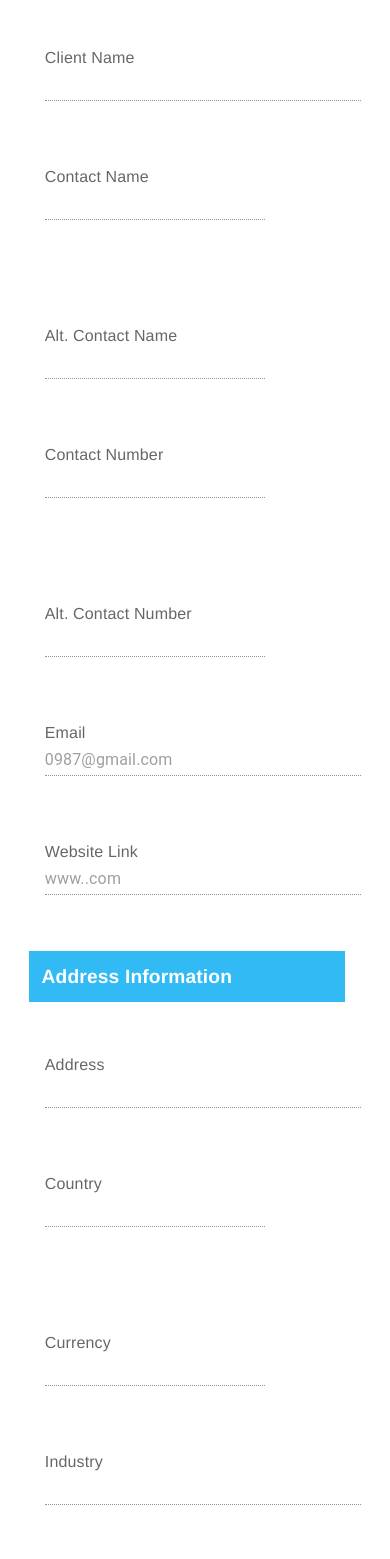
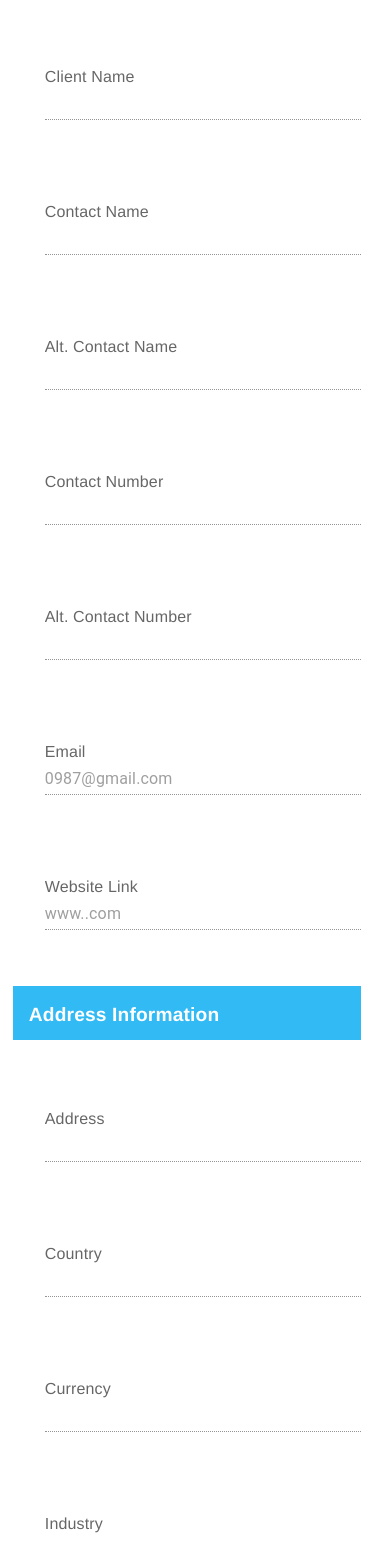
Before and after one commit to pushpak1308/Scrunity_Global, a React (Create React App) app in the folder scrutinyglobal/: page /client/1 in a window 390 px wide. Shown: the part 240-1799 px from the top of the page. Built offline with nearby package versions, Linux system fonts and the light colour scheme.

Commit message:
responsive detail pages

```diff
--- a/scrutinyglobal/src/Screens/SuperAdmin/Client/ClientDetail.js
+++ b/scrutinyglobal/src/Screens/SuperAdmin/Client/ClientDetail.js
@@ -1,9 +1,14 @@
 import React, { useState } from "react";
-// import { useParams } from "react-router-dom";
 import Layout from "../Layout";
 import { useSelector } from "react-redux";
 import EditIcon from "@mui/icons-material/Edit";
-import { Grid, Switch, Typography } from "@mui/material";
+import {
+  Grid,
+  Switch,
+  Typography,
+  useMediaQuery,
+  useTheme,
+} from "@mui/material";
 import LabelValueCard from "../../../Components/LabelValueCard/Index";
 import { selectedRow } from "../../../Store/Slice/rowSelectionSlice";
 
@@ -13,7 +18,8 @@ const ClientDetail = () => {
     dataArray[0]?.status ? dataArray[0]?.status : false
   );
   const [isEditable, setIsEditable] = useState(false);
-  // const { id } = useParams();
+  const theme = useTheme();
+  const isMobile = useMediaQuery(theme.breakpoints.down("sm"));
 
   const handleEditClick = () => {
     setIsEditable(!isEditable);
@@ -24,8 +30,8 @@ const ClientDetail = () => {
   };
 
   const content = (
-    <Grid container className="client-detail-grid">
-      <Grid item md={11.5} textAlign="right">
+    <Grid container className="client-detail-grid" spacing={2}>
+      <Grid item xs={12} md={11.5} textAlign="right">
         <EditIcon
           color="primary"
           fontSize="large"
@@ -33,28 +39,32 @@ const ClientDetail = () => {
           onClick={handleEditClick}
         />
       </Grid>
-      <Grid item className="section-heading">
+      <Grid item xs={12} className="section-heading">
         Contact Information
       </Grid>
-      <Grid item container md={10}>
-        <Grid item container md={8}>
-          <Grid item className="one-in-a-row">
+      <Grid item container xs={12} md={10} spacing={2}>
+        <Grid
+          item
+          container
+          xs={12}
+          md={8}
+          className={isMobile ? "" : "one-in-a-row"}
+        >
           <LabelValueCard
             label={"Client Name"}
             value={dataArray[0]?.clientName ? dataArray[0]?.clientName : ""}
             disabled={!isEditable}
           />
         </Grid>
-        </Grid>
-        <Grid item container spacing={5}>
-          <Grid item md={6}>
+        <Grid item container spacing={2}>
+          <Grid item xs={12} md={6}>
             <LabelValueCard
               label="Contact Name"
               value={dataArray[0]?.contactName ? dataArray[0]?.contactName : ""}
               disabled={!isEditable}
             />
           </Grid>
-          <Grid item md={6}>
+          <Grid item xs={12} md={6}>
             <LabelValueCard
               label="Alt. Contact Name"
               value={
@@ -64,8 +74,8 @@ const ClientDetail = () => {
             />
           </Grid>
         </Grid>
-        <Grid item container spacing={5}>
-          <Grid item md={6}>
+        <Grid item container spacing={2}>
+          <Grid item xs={12} md={6}>
             <LabelValueCard
               label="Contact Number"
               value={
@@ -74,7 +84,7 @@ const ClientDetail = () => {
               disabled={!isEditable}
             />
           </Grid>
-          <Grid item md={6}>
+          <Grid item xs={12} md={6}>
             <LabelValueCard
               label="Alt. Contact Number"
               value={
@@ -86,53 +96,62 @@ const ClientDetail = () => {
             />
           </Grid>
         </Grid>
-        <Grid item container md={8}>
-          <Grid item className="one-in-a-row">
+        <Grid
+          item
+          container
+          xs={12}
+          md={8}
+          className={isMobile ? "" : "one-in-a-row"}
+        >
           <LabelValueCard
             label={"Email"}
-              value={
-                dataArray[0]?.email ? dataArray[0]?.email : "0987@gmail.com"
-              }
+            value={dataArray[0]?.email ? dataArray[0]?.email : "0987@gmail.com"}
             disabled={!isEditable}
           />
         </Grid>
-
-          <Grid item className="one-in-a-row">
+        <Grid
+          item
+          container
+          xs={12}
+          md={8}
+          className={isMobile ? "" : "one-in-a-row"}
+        >
           <LabelValueCard
             label={"Website Link"}
             value={
-                dataArray[0]?.websiteLink
-                  ? dataArray[0]?.websiteLink
-                  : "www..com"
+              dataArray[0]?.websiteLink ? dataArray[0]?.websiteLink : "www..com"
             }
             disabled={!isEditable}
           />
         </Grid>
       </Grid>
-      </Grid>
 
-      <Grid item className="section-heading">
+      <Grid item xs={12} className="section-heading">
         Address Information
       </Grid>
-      <Grid item container md={10}>
-        <Grid item container md={8}>
-          <Grid item className="one-in-a-row">
+      <Grid item container xs={12} md={10} spacing={2}>
+        <Grid
+          item
+          container
+          xs={12}
+          md={8}
+          className={isMobile ? "" : "one-in-a-row"}
+        >
           <LabelValueCard
             label={"Address"}
             value={dataArray[0]?.address ? dataArray[0]?.address : ""}
             disabled={!isEditable}
           />
         </Grid>
-        </Grid>
-        <Grid item container spacing={5}>
-          <Grid item md={6}>
+        <Grid item container spacing={2}>
+          <Grid item xs={12} md={6}>
             <LabelValueCard
               label="Country"
               value={dataArray[0]?.country ? dataArray[0]?.country : ""}
               disabled={!isEditable}
             />
           </Grid>
-          <Grid item md={6}>
+          <Grid item xs={12} md={6}>
             <LabelValueCard
               label="Currency"
               value={dataArray[0]?.currency ? dataArray[0]?.currency : ""}
@@ -140,8 +159,13 @@ const ClientDetail = () => {
             />
           </Grid>
         </Grid>
-        <Grid item container md={8}>
-          <Grid item className="one-in-a-row">
+        <Grid
+          item
+          container
+          xs={12}
+          md={8}
+          className={isMobile ? "" : "one-in-a-row"}
+        >
           <LabelValueCard
             label={"Industry"}
             value={dataArray[0]?.industry ? dataArray[0]?.industry : ""}
@@ -149,9 +173,8 @@ const ClientDetail = () => {
           />
         </Grid>
       </Grid>
-      </Grid>
 
-      <Grid item className="section-heading">
+      <Grid item xs={12} className="section-heading">
         Status
       </Grid>
       <Grid
@@ -159,6 +182,7 @@ const ClientDetail = () => {
         container
         className="active-inactive-grid"
         alignItems="flex-start"
+        spacing={2}
       >
         <Grid item>
           <Switch
--- a/scrutinyglobal/src/Screens/SuperAdmin/Invoice.js
+++ b/scrutinyglobal/src/Screens/SuperAdmin/Invoice.js
@@ -1,5 +1,5 @@
 import React, { useState } from "react";
-import { Grid, Paper } from "@mui/material";
+import { Grid, Paper, useMediaQuery } from "@mui/material";
 import InvoiceImage from "./../../Images/Invoice/InvoiceImage.svg";
 import "./Style.css";
 import { MuiDropDown } from "../../MuiComponents/MuiDropDown/Index";
@@ -18,53 +18,39 @@ const Invoice = () => {
   const [costPerSurvey, setCostPerSurvey] = useState("");
   const [show, setShow] = useState(false);
 
-  const onChangeVendor = (e) => {
-    setVendor(e.target.value);
-  };
-  const onChangeProject = (e) => {
-    setProject(e.target.value);
-  };
-  const onChangeCountry = (e) => {
-    setCountry(e.target.value);
-  };
-  const onChangeCurrency = (e) => {
-    setCurrency(e.target.value);
-  };
-  const onChangeDate = (e) => {
-    setDate(e.target.value);
-  };
-  const onChangeSuccessfulSurveys = (e) => {
-    setSuccessfulSurveys(e.target.value);
-  };
-  const onChangeCostPerSurvey = (e) => {
-    setCostPerSurvey(e.target.value);
-  };
+  const isMobile = useMediaQuery("(max-width:600px)");
 
-  const handleSubmit = () => {
+  const onChangeVendor = (e) => setVendor(e.target.value);
+  const onChangeProject = (e) => setProject(e.target.value);
+  const onChangeCountry = (e) => setCountry(e.target.value);
+  const onChangeCurrency = (e) => setCurrency(e.target.value);
+  const onChangeDate = (e) => setDate(e.target.value);
+  const onChangeSuccessfulSurveys = (e) => setSuccessfulSurveys(e.target.value);
+  const onChangeCostPerSurvey = (e) => setCostPerSurvey(e.target.value);
+
+  const handleSubmit = (e) => {
+    e.preventDefault();
     setShow(true);
   };
 
-  const handleClose = () => {
-    setShow(false);
-  };
+  const handleClose = () => setShow(false);
 
   const content = (
-    <>
     <Grid container className="dashboard-container">
       <Grid
-          className="sub-container"
         container
+        className={isMobile ? "" : "sub-container"}
         justifyContent="space-between"
         alignItems="center"
       >
         <Grid item xs={12} md={5}>
-            <Paper elevation={2} className="invoice-form">
+          <Paper elevation={isMobile ? 0 : 2} className="invoice-form">
             <form onSubmit={handleSubmit}>
               <Grid item xs={12} className="addPadding">
                 <MuiDropDown
                   value={vendor}
                   onChange={onChangeVendor}
-                    options={["client 1", "client 2", "client 3"]} // Example options
+                  options={["client 1", "client 2", "client 3"]}
                   label="Vendor"
                   className="forRegister"
                 />
@@ -73,7 +59,7 @@ const Invoice = () => {
                 <MuiDropDown
                   value={project}
                   onChange={onChangeProject}
-                    options={["project 1", "project 2", "project 3"]} // Example options
+                  options={["project 1", "project 2", "project 3"]}
                   label="Project"
                   className="forRegister"
                 />
@@ -83,7 +69,7 @@ const Invoice = () => {
                   type="date"
                   value={date}
                   label="Select Date"
-                    placeholder={"01-02-2001"}
+                  placeholder="01-02-2001"
                   onChange={onChangeDate}
                   className="forRegister"
                 />
@@ -106,13 +92,6 @@ const Invoice = () => {
                     onChange={onChangeCurrency}
                     className="forRegister"
                   />
-                    {/* <MuiDropDown
-                      value={currency}
-                      onChange={onChangeCurrency}
-                      options={["currency 1", "currency 2", "currency 3"]} // Example options
-                      label="Currency"
-                      className="forRegister"
-                    /> */}
                 </Grid>
               </Grid>
               <Grid container spacing={3} className="addPadding">
@@ -138,7 +117,6 @@ const Invoice = () => {
                   />
                 </Grid>
               </Grid>
-              </form>
               <Grid
                 container
                 justifyContent="space-evenly"
@@ -147,25 +125,26 @@ const Invoice = () => {
               >
                 <Grid item>
                   <MuiContainedButton
-                    buttonText={"Generate Invoice"}
-                    onClickFunction={handleSubmit}
+                    buttonText="Generate Invoice"
                     type="submit"
                   />
                 </Grid>
                 <Grid item>
                   <MuiContainedButton
-                    buttonText={"Generate PO"}
+                    buttonText="Generate PO"
                     onClickFunction={handleSubmit}
                     type="button"
                   />
                 </Grid>
               </Grid>
+            </form>
           </Paper>
         </Grid>
-          <Grid item xs={12} md={6}>
+        {!isMobile && (
+          <Grid item md={6}>
             <img src={InvoiceImage} alt="invoice" className="invoiceImage" />
           </Grid>
-        </Grid>
+        )}
       </Grid>
       <InvoiceModal
         show={show}
@@ -174,7 +153,7 @@ const Invoice = () => {
         costPerSurvey={costPerSurvey}
         successfulSurveys={successfulSurveys}
       />
-    </>
+    </Grid>
   );
 
   return <Layout content={content} navbarHeading="SALES MODULE" />;
--- a/scrutinyglobal/src/Screens/SuperAdmin/Project/ProjectDetails.js
+++ b/scrutinyglobal/src/Screens/SuperAdmin/Project/ProjectDetails.js
@@ -1,7 +1,7 @@
 import React, { useState } from "react";
 import EditIcon from "@mui/icons-material/Edit";
 import Layout from "../Layout";
-import { Grid, Typography } from "@mui/material";
+import { Grid, Typography, useMediaQuery, useTheme } from "@mui/material";
 import LabelValueCard from "../../../Components/LabelValueCard/Index";
 import "../Client/Style.css";
 import { useSelector } from "react-redux";
@@ -10,7 +10,6 @@ import { selectedRow } from "../../../Store/Slice/rowSelectionSlice";
 const ProjectDetail = () => {
   const dataArray = useSelector(selectedRow);
   const [isEditable, setIsEditable] = useState(false);
-  // const { id } = useParams();
 
   const handleEditClick = () => {
     setIsEditable(!isEditable);
@@ -26,12 +25,28 @@ const ProjectDetail = () => {
       quotafullURL: "exampleURL.com",
       costPerSurvey: "45",
     },
-    // Add more vendors as needed
+    {
+      vendorName: "Vendor Name",
+      successURL: "exampleURL.com",
+      terminateURL: "exampleURL.com",
+      quotafullURL: "exampleURL.com",
+      costPerSurvey: "45",
+    },
+    {
+      vendorName: "Vendor Name",
+      successURL: "exampleURL.com",
+      terminateURL: "exampleURL.com",
+      quotafullURL: "exampleURL.com",
+      costPerSurvey: "45",
+    },
   ];
 
+  const theme = useTheme();
+  const isMobile = useMediaQuery(theme.breakpoints.down("sm"));
+
   const content = (
-    <Grid container className="client-detail-grid">
-      <Grid item md={11.5} textAlign="right">
+    <Grid container className="client-detail-grid" spacing={2}>
+      <Grid item xs={12} md={11.5} textAlign="right">
         <EditIcon
           color="primary"
           fontSize="large"
@@ -39,12 +54,12 @@ const ProjectDetail = () => {
           onClick={handleEditClick}
         />
       </Grid>
-      <Grid item className="section-heading">
+      <Grid item xs={12} className="section-heading">
         Project & Client Information
       </Grid>
-      <Grid item container md={10}>
-        <Grid item container md={8}>
-          <Grid item className="one-in-a-row">
+      <Grid item container xs={12} md={10} spacing={2}>
+        <Grid item xs={12} md={8}>
+          <Grid item xs={12} className={isMobile ? "" : "one-in-a-row"}>
             <LabelValueCard
               label={"Project Name"}
               disabled={!isEditable}
@@ -53,7 +68,7 @@ const ProjectDetail = () => {
               }
             />
           </Grid>
-          <Grid item className="one-in-a-row">
+          <Grid item xs={12} className={isMobile ? "" : "one-in-a-row"}>
             <LabelValueCard
               label={"Client Name"}
               value={dataArray[0]?.clientName ? dataArray[0]?.clientName : ""}
@@ -61,15 +76,15 @@ const ProjectDetail = () => {
             />
           </Grid>
         </Grid>
-        <Grid item container spacing={5}>
-          <Grid item md={6}>
+        <Grid item container xs={12} spacing={2}>
+          <Grid item xs={12} md={6}>
             <LabelValueCard
               label="Contact Number"
               value={dataArray[0]?.number ? dataArray[0]?.number : ""}
               disabled={!isEditable}
             />
           </Grid>
-          <Grid item md={6}>
+          <Grid item xs={12} md={6}>
             <LabelValueCard
               label="Alt. Contact Number"
               value={
@@ -81,8 +96,8 @@ const ProjectDetail = () => {
             />
           </Grid>
         </Grid>
-        <Grid item container spacing={5}>
-          <Grid item md={6}>
+        <Grid item container xs={12} spacing={2}>
+          <Grid item xs={12} md={6}>
             <LabelValueCard
               label="Start Date"
               value={
@@ -93,7 +108,7 @@ const ProjectDetail = () => {
               disabled={!isEditable}
             />
           </Grid>
-          <Grid item md={6}>
+          <Grid item xs={12} md={6}>
             <LabelValueCard
               label="End Date"
               value={
@@ -105,8 +120,8 @@ const ProjectDetail = () => {
             />
           </Grid>
         </Grid>
-        <Grid item container spacing={5}>
-          <Grid item md={6}>
+        <Grid item container xs={12} spacing={2}>
+          <Grid item xs={12} md={6}>
             <LabelValueCard
               label="Project Head"
               value={
@@ -117,7 +132,7 @@ const ProjectDetail = () => {
               disabled={!isEditable}
             />
           </Grid>
-          <Grid item md={6}>
+          <Grid item xs={12} md={6}>
             <LabelValueCard
               label="Pre Sales SPOC"
               value={
@@ -127,8 +142,8 @@ const ProjectDetail = () => {
             />
           </Grid>
         </Grid>
-        <Grid item container spacing={5}>
-          <Grid item md={6}>
+        <Grid item container xs={12} spacing={2}>
+          <Grid item xs={12} md={6}>
             <LabelValueCard
               label="Audience Type"
               value={
@@ -137,7 +152,7 @@ const ProjectDetail = () => {
               disabled={!isEditable}
             />
           </Grid>
-          <Grid item md={6}>
+          <Grid item xs={12} md={6}>
             <LabelValueCard
               label="Project Budget"
               value={
@@ -151,10 +166,10 @@ const ProjectDetail = () => {
         </Grid>
       </Grid>
 
-      <Grid item className="section-heading">
+      <Grid item xs={12} className="section-heading">
         Assigned Vendors
       </Grid>
-      <Grid item className="assignVendor-parent-container">
+      <Grid item xs={12} className="assignVendor-parent-container">
         {vendorLength === 0 ? (
           <Typography textAlign={"center"}>No vendors assigned yet</Typography>
         ) : (
@@ -162,16 +177,17 @@ const ProjectDetail = () => {
             <Grid
               item
               container
-              md={7}
+              xs={12}
+              md={9}
               key={index}
-              className="assign-vendor-container"
+              className={isMobile ? "" : "assign-vendor-container"}
             >
-              <Grid item>
+              <Grid item xs={12}>
                 <Typography className="vendor-name">
                   {item.vendorName}
                 </Typography>
               </Grid>
-              <Grid item container alignItems="center">
+              <Grid item container alignItems="center" xs={12}>
                 <Grid item>
                   <Typography className="vendor-name"> Success URL:</Typography>
                 </Grid>
@@ -179,7 +195,7 @@ const ProjectDetail = () => {
                   <Typography> {item.successURL}</Typography>
                 </Grid>
               </Grid>
-              <Grid item container alignItems="center">
+              <Grid item container alignItems="center" xs={12}>
                 <Grid item>
                   <Typography className="vendor-name">
                     {" "}
@@ -190,7 +206,7 @@ const ProjectDetail = () => {
                   <Typography> {item.quotafullURL}</Typography>
                 </Grid>
               </Grid>
-              <Grid item container alignItems="center">
+              <Grid item container alignItems="center" xs={12}>
                 <Grid item>
                   <Typography className="vendor-name">
                     {" "}
@@ -201,7 +217,7 @@ const ProjectDetail = () => {
                   <Typography> {item.terminateURL}</Typography>
                 </Grid>
               </Grid>
-              <Grid item container alignItems="center">
+              <Grid item container alignItems="center" xs={12}>
                 <Grid item>
                   <Typography className="vendor-name"> Cost/survey:</Typography>
                 </Grid>
--- a/scrutinyglobal/src/Screens/SuperAdmin/Project/Projects.js
+++ b/scrutinyglobal/src/Screens/SuperAdmin/Project/Projects.js
@@ -4,7 +4,7 @@ import DeleteOutlinedIcon from "@mui/icons-material/DeleteOutlined";
 import DescriptionOutlinedIcon from "@mui/icons-material/DescriptionOutlined";
 import { useNavigate } from "react-router-dom";
 import MuiDataGrid from "../../../MuiComponents/MuiDataGrid/Index";
-import { Button, Grid, Paper } from "@mui/material";
+import { Button, Grid, Paper, useMediaQuery, useTheme } from "@mui/material";
 import CircleIcon from "@mui/icons-material/Circle";
 import { useDispatch } from "react-redux";
 import { setSelectedRows } from "../../../Store/Slice/rowSelectionSlice";
@@ -18,6 +18,8 @@ const Projects = () => {
   const [responseData, setResponseData] = useState([]);
   const [surveyResponseData, setSurveyResponseData] = useState([]);
   const [projectDetailsData, setProjectDetailsData] = useState([]);
+  const theme = useTheme();
+  const isMobile = useMediaQuery(theme.breakpoints.down("sm"));
 
   let projectData = {
     id: [],
@@ -379,7 +381,7 @@ const Projects = () => {
       <Grid
         item
         container
-        className="heading-grid2"
+        className={isMobile ? "heading-grid2-mobile" : "heading-grid2"}
         justifyContent="space-between"
         alignItems="end"
       >
@@ -388,8 +390,15 @@ const Projects = () => {
             PROJECT LIST
           </Paper>
         </Grid>
-        <Grid item container justifyContent="flex-end" spacing={2} md={7}>
-          <Grid item>
+        <Grid
+          item
+          container
+          justifyContent="flex-end"
+          spacing={2}
+          xs={12}
+          md={7}
+        >
+          <Grid item xs={12} display="flex" justifyContent={"flex-end"}>
             <Button
               variant="outlined"
               color="error"
@@ -403,7 +412,7 @@ const Projects = () => {
               Assign Vendor
             </Button>
           </Grid>
-          <Grid item>
+          <Grid item xs={12} display="flex" justifyContent={"flex-end"}>
             <Button
               variant="outlined"
               color="error"
@@ -417,7 +426,7 @@ const Projects = () => {
               View Details
             </Button>
           </Grid>
-          <Grid item>
+          <Grid item xs={12} display="flex" justifyContent={"flex-end"}>
             <Button
               variant="outlined"
               color="error"
```
Also changed, not shown: scrutinyglobal/src/Screens/SuperAdmin/Vendor/VendorDetail.js. Lines whose indentation alone changed are shown as unchanged.
